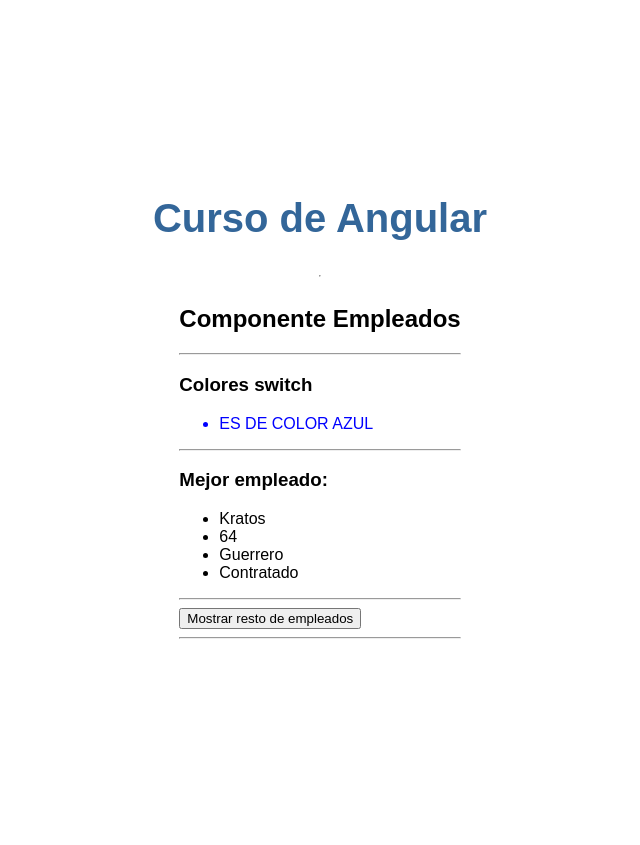
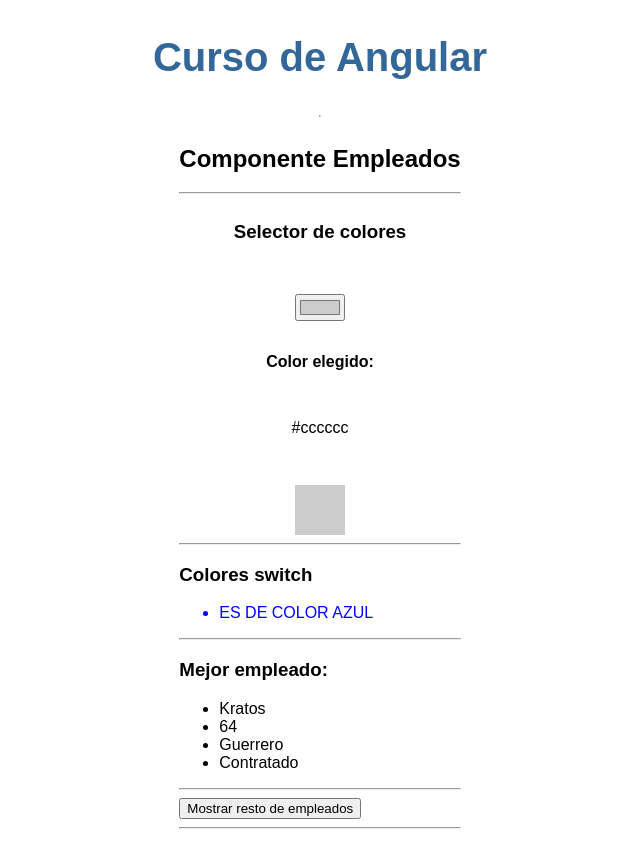
Before and after one commit to danilopgon/curso-angular-victor-robles, an Angular app: page / in a window 1280 px wide. Shown: the whole page, without its empty margins (320-960 px from the left). Before the commit the page ends 816 px from the top, so only its background shows below. Built offline with nearby package versions, Linux system fonts and the light colour scheme.

Commit message:
two way data binding

```diff
--- /dev/null
+++ b/src/app/empleado/empleado.component.css
@@ -0,0 +1,8 @@
+section {
+  display: flex;
+  flex-direction: column;
+  justify-items: center;
+  align-items: center;
+  width: 100%;
+  gap: 2rem;
+}
--- a/src/app/empleado/empleado.component.html
+++ b/src/app/empleado/empleado.component.html
@@ -1,4 +1,18 @@
 <h2>{{title}}</h2>
+<hr />
+<section>
+    <h3>Selector de colores</h3>
+    <input type="color" [(ngModel)]="colorSeleccionado" value="{{colorSeleccionado}}" />
+    <strong>Color elegido:</strong>
+    <p>{{colorSeleccionado}}</p>
+    <div [ngStyle]="{
+    'background': colorSeleccionado,
+    'width': '50px',
+    'height' : '50px',}">
+    </div>
+</section>
+
+
 <hr />
 <h3>Colores switch</h3>
 <ul [ngSwitch]="color">
--- a/src/app/empleado/empleado.component.ts
+++ b/src/app/empleado/empleado.component.ts
@@ -1,12 +1,14 @@
 import { Component } from '@angular/core';
 import { CommonModule } from '@angular/common';
+import { FormsModule } from '@angular/forms';
 import { Empleado } from './empleado';
 
 @Component({
   selector: 'empleado',
   standalone: true,
   templateUrl: './empleado.component.html',
-  imports: [CommonModule],
+  styleUrl: './empleado.component.css',
+  imports: [CommonModule, FormsModule],
 })
 export class EmpleadoComponent {
   public title = 'Componente Empleados';
@@ -15,6 +17,7 @@ export class EmpleadoComponent {
   public listaEmpleados: Empleado[];
   public mostrarLista: boolean;
   public color: string;
+  public colorSeleccionado: string;
 
   constructor() {
     this.empleado = new Empleado('Kratos', 64, 'Guerrero', true);
@@ -25,6 +28,7 @@ export class EmpleadoComponent {
     ];
     this.mostrarLista = false;
     this.color = 'blue';
+    this.colorSeleccionado = '#cccccc';
   }
 
   cambiarLista = () => {
```
